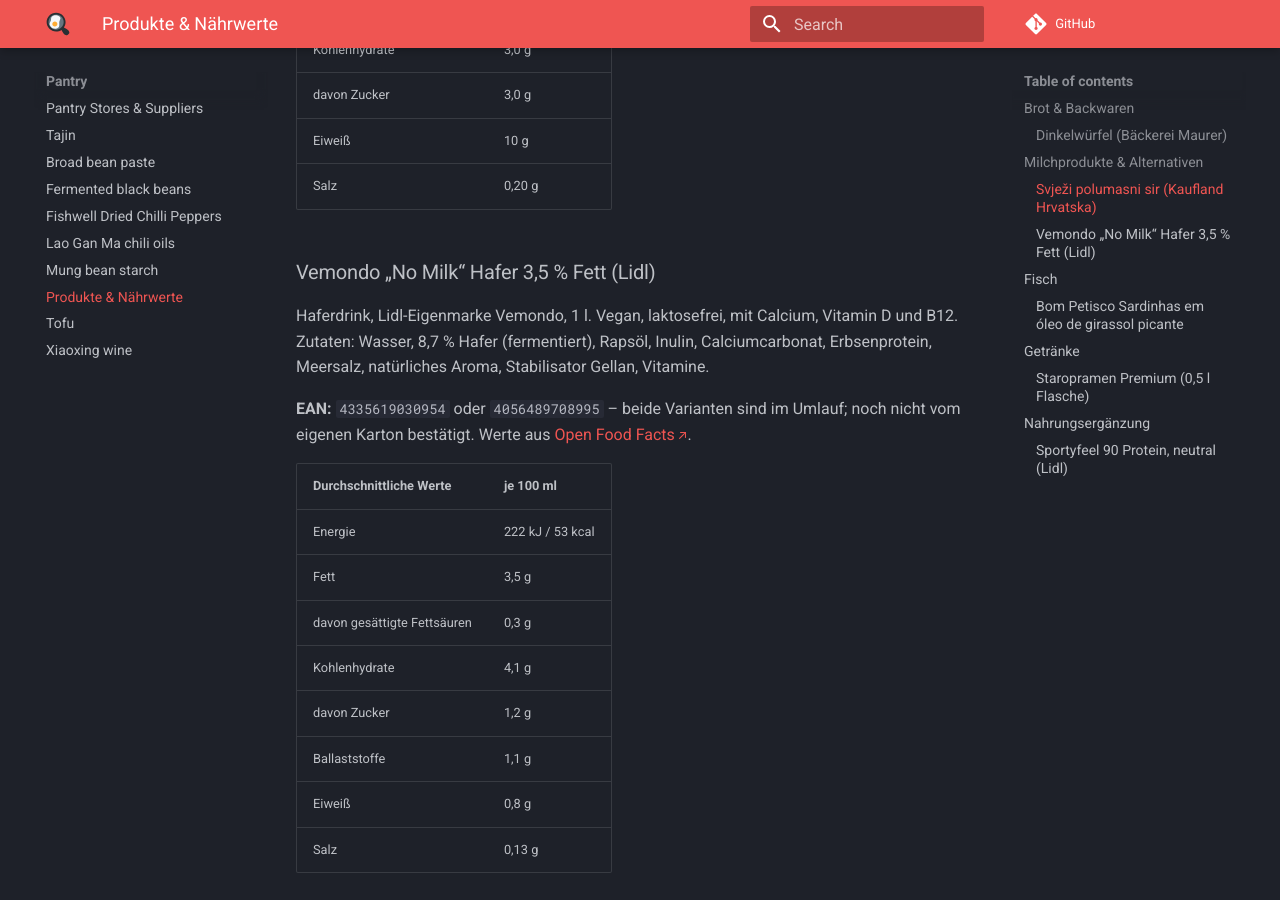
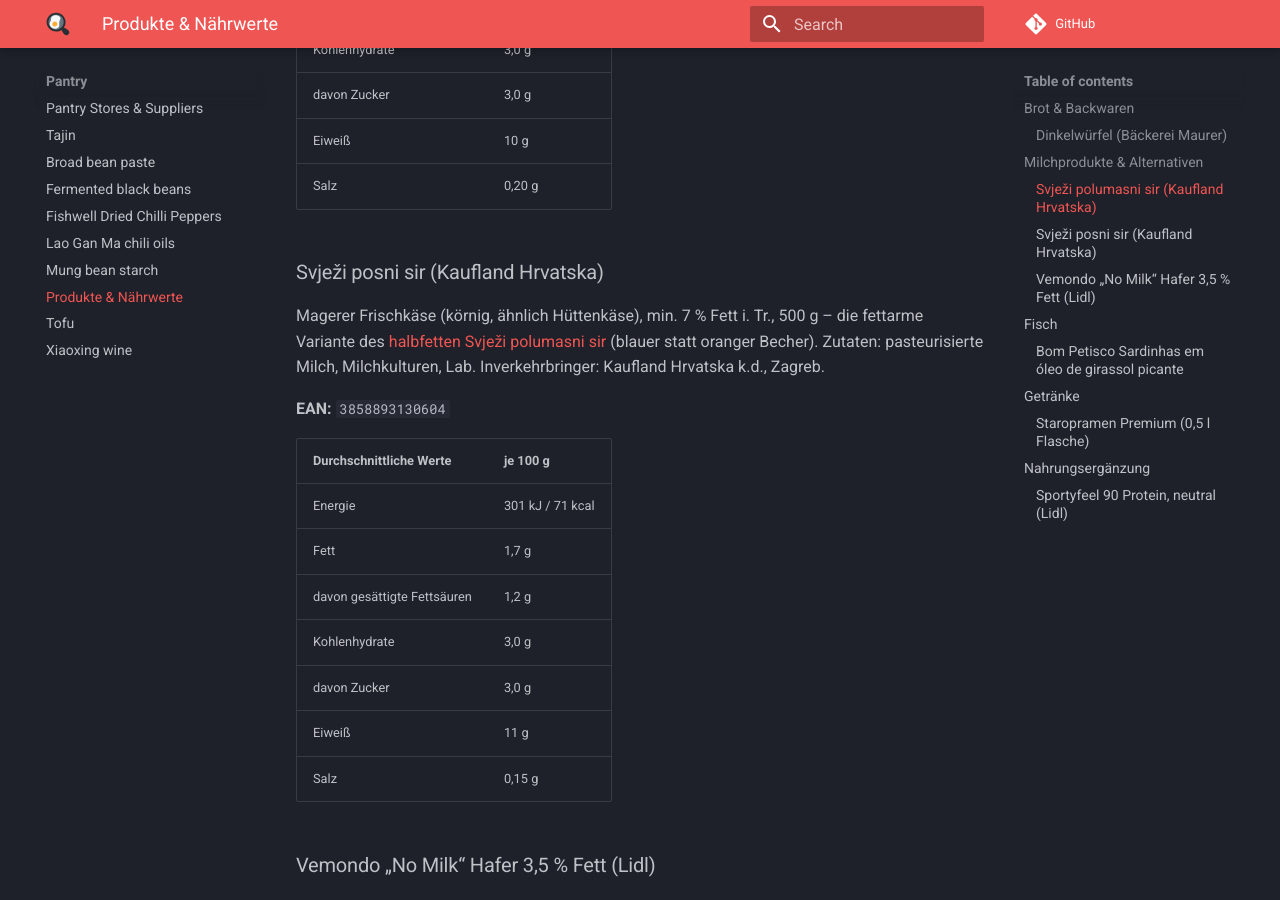
Before and after one commit to afoeder/adrians-cooking, an MkDocs documentation site: the page built from docs/pantry/nutrition-facts.md, in a window 1280 px wide and 900 px high, scrolled down 1425 px. Built offline with MkDocs 1.6.1 and Material for MkDocs 9.7.7, drawn with Linux system fonts in a browser that asks for light colours; comment, search, counter and statistics services are not loaded.

Commit message:
Add What I Ate post for 2026-09-30
Frühstück (Skyr mit Haferflocken, Kaffee mit Haferdrink), Mittag
(Kantine: Tagliatelle Aglio Olio, Hähnchenschnitzel, Glasnudelsalat)
und Abendessen (magerer Hüttenkäse mit Rohkost, Proteinshake) mit
Makros. Svježi posni sir (mager) im Produktkatalog neu aufgenommen.

Co-Authored-By: Claude Opus 5.5 <noreply@anthropic.com>
Claude-Session: https://claude.ai/code/session_012ad8CN7Hr6VFFpZBcPmGpG

```diff
--- a/docs/pantry/nutrition-facts.md
+++ b/docs/pantry/nutrition-facts.md
@@ -49,6 +49,25 @@ Inverkehrbringer: Kaufland Hrvatska k.d., Zagreb.
 | davon Zucker                | 3,0 g             |
 | Eiweiß                      | 10 g              |
 | Salz                        | 0,20 g            |
+
+### Svježi posni sir (Kaufland Hrvatska) {#ean-3858893130604}
+
+Magerer Frischkäse (körnig, ähnlich Hüttenkäse), min. 7 % Fett i. Tr., 500 g – die fettarme
+Variante des [halbfetten Svježi polumasni sir](#ean-3858893130611) (blauer statt oranger Becher).
+Zutaten: pasteurisierte Milch, Milchkulturen, Lab.
+Inverkehrbringer: Kaufland Hrvatska k.d., Zagreb.
+
+**EAN:** `3858893130604`
+
+| Durchschnittliche Werte     | je 100 g          |
+|-----------------------------|-------------------|
+| Energie                     | 301 kJ / 71 kcal  |
+| Fett                        | 1,7 g             |
+| davon gesättigte Fettsäuren | 1,2 g             |
+| Kohlenhydrate               | 3,0 g             |
+| davon Zucker                | 3,0 g             |
+| Eiweiß                      | 11 g              |
+| Salz                        | 0,15 g            |
 
 ### Vemondo „No Milk“ Hafer 3,5 % Fett (Lidl) {#lidl-vemondo-no-milk-hafer-3-5}
 
```
Also changed, not shown: docs/blog/posts/2026-09-30 What I ate.md (added, +74 -0 lines).
